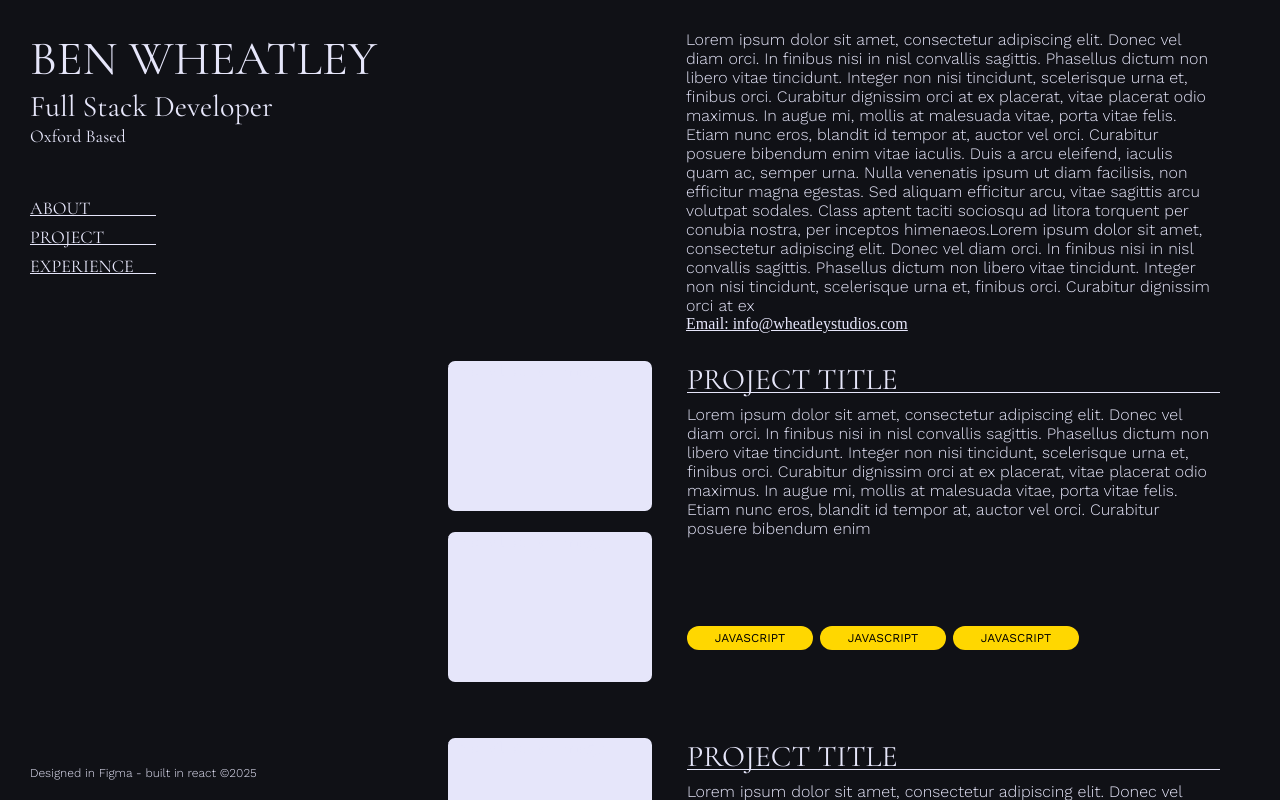
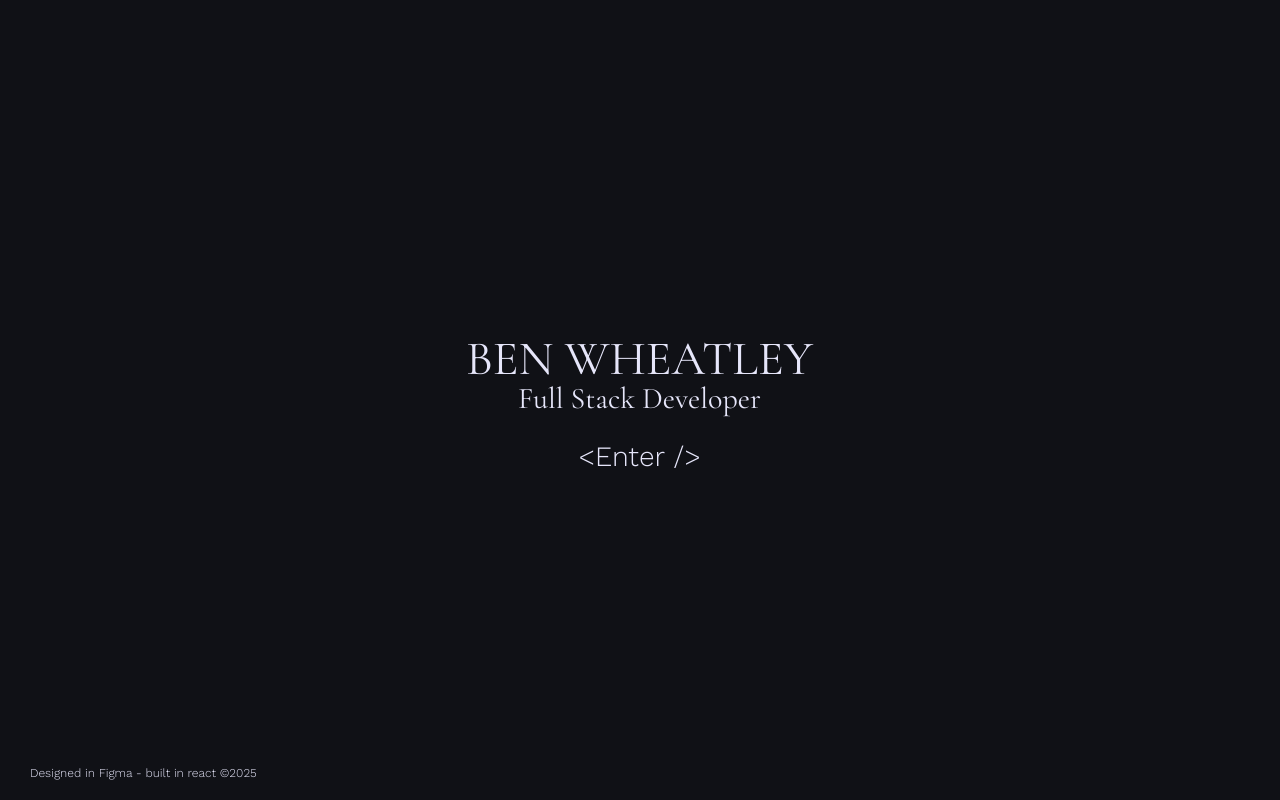
Before and after one commit to BenDavidWheatley/portfolio2025, a React (Create React App) app: page / in a window 1280 px wide. Shown: the top 800 px of the page. Built offline with nearby package versions, Linux system fonts and the light colour scheme.

Commit message:
CSS
Animation added to the site and some addition styling

```diff
--- a/src/containers/mainfeed/about/About.js
+++ b/src/containers/mainfeed/about/About.js
@@ -5,7 +5,7 @@ function About() {
     return (
         <section id='about' data-testid="about" className={Style.aboutContainer} >
             <p>Lorem ipsum dolor sit amet, consectetur adipiscing elit. Donec vel diam orci. In finibus nisi in nisl convallis sagittis. Phasellus dictum non libero vitae tincidunt. Integer non nisi tincidunt, scelerisque urna et, finibus orci. Curabitur dignissim orci at ex placerat, vitae placerat odio maximus. In augue mi, mollis at malesuada vitae, porta vitae felis. Etiam nunc eros, blandit id tempor at, auctor vel orci. Curabitur posuere bibendum enim vitae iaculis. Duis a arcu eleifend, iaculis quam ac, semper urna. Nulla venenatis ipsum ut diam facilisis, non efficitur magna egestas. Sed aliquam efficitur arcu, vitae sagittis arcu volutpat sodales. Class aptent taciti sociosqu ad litora torquent per conubia nostra, per inceptos himenaeos.Lorem ipsum dolor sit amet, consectetur adipiscing elit. Donec vel diam orci. In finibus nisi in nisl convallis sagittis. Phasellus dictum non libero vitae tincidunt. Integer non nisi tincidunt, scelerisque urna et, finibus orci. Curabitur dignissim orci at ex</p>
-            <a href="mailto:info@wheatleystudios.com?subject=Project%20Inquiry&body=Hi%20there,%0D%0A%0D%0AI%20would%20like%20to%20discuss%20a%20new%20project..."
+            <a rel="noreferrer" href="mailto:info@wheatleystudios.com?subject=Project%20Inquiry&body=Hi%20there,%0D%0A%0D%0AI%20would%20like%20to%20discuss%20a%20new%20project..."
    target="_blank"> Email: info@wheatleystudios.com</a>
         </section>
     )
--- a/src/containers/mainfeed/mainfeed.module.css
+++ b/src/containers/mainfeed/mainfeed.module.css
@@ -2,5 +2,6 @@
     width: 100%;
     max-width: 863px;
     position: absolute;
-    right: 0;
+    right: 30px;
+    z-index: -1;
 }
--- a/src/containers/mainfeed/projects/Projects.js
+++ b/src/containers/mainfeed/projects/Projects.js
@@ -4,17 +4,12 @@
     import Languages from './languages/Languages';
 
     function Project() {
-        // State is used to update the style of the container when mouse hovers in
-        // THIS NEEDS TO BE MOVED TO THE STORE
-        const [isHovered, setIsHovered] = useState(false);
 
         return (
             <section
                 data-testid="projects"
                 id="projects"
-                className={Style.projectContainer}
-                onMouseEnter={() => setIsHovered(true)}
-                onMouseLeave={() => setIsHovered(false)}>
+                className={Style.projectContainer}>
                     {/* Image container */}
                     <div className={Style.imageContainer}>
                         <Images />
@@ -26,9 +21,9 @@
                         <h2 className={Style.projectH2}>PROJECT TITLE</h2>
                         <p>Lorem ipsum dolor sit amet, consectetur adipiscing elit. Donec vel diam orci. In finibus nisi in nisl convallis sagittis. Phasellus dictum non libero vitae tincidunt. Integer non nisi tincidunt, scelerisque urna et, finibus orci. Curabitur dignissim orci at ex placerat, vitae placerat odio maximus. In augue mi, mollis at malesuada vitae, porta vitae felis. Etiam nunc eros, blandit id tempor at, auctor vel orci. Curabitur posuere bibendum enim </p>
                         <div className={Style.languageContainer}>
-                            <Languages ClassName={Style.languages} isHovered={isHovered} />
-                            <Languages ClassName={Style.languages} isHovered={isHovered} />
-                            <Languages ClassName={Style.languages} isHovered={isHovered} />
+                            <Languages ClassName={Style.languages} />
+                            <Languages ClassName={Style.languages} />
+                            <Languages ClassName={Style.languages} />
                         </div>
                     </div>
 
--- a/src/containers/mainfeed/projects/languages/Languages.js
+++ b/src/containers/mainfeed/projects/languages/Languages.js
@@ -3,7 +3,7 @@ import Style from './languages.module.css';
 
 function Languages(props) {
     return (
-        <section data-testid="languages" className={`${props.isHovered? Style.hovered : Style.NotHovered} ${Style.languageContainer}`} >
+        <section data-testid="languages" className={Style.languageContainer} >
                 <p>Javascript</p>
         </section>
     )
--- a/src/containers/mainfeed/projects/languages/languages.module.css
+++ b/src/containers/mainfeed/projects/languages/languages.module.css
@@ -1,34 +1,16 @@
-@import url('https://fonts.googleapis.com/css2?family=Cormorant+Garamond:wght@400;500;600;700&display=swap');
-
-
 .languageContainer {
     height: 24px;
     width: 126px;
     border-radius: 100px;
     display: flex;
+    background-color: #FFD700;
 }
 .languageContainer p {
     font-weight: 500;
     font-size: 12px;
-
     text-transform: uppercase;
     align-self: center;
     text-align: center;
     margin: auto;
-
-}
-.hovered  {
-    background-color: #101116;
-    transition: all 0.8s ease;
-}
-.NotHovered {
-    background-color: #FFD700;
-    transition: all 0.2s ease;
-}
-.NotHovered p{
     color: black;
 }
-.hovered p {
-    color: #E6E6FA !important;
-
-}
--- a/src/containers/mainfeed/projects/projects.module.css
+++ b/src/containers/mainfeed/projects/projects.module.css
@@ -3,7 +3,7 @@
 .projectContainer {
     box-sizing: border-box;
     width: 100%;
-    max-width: 863;
+    max-width: 863px;
     height: auto;
     min-height: 377px;
     padding: 28px 60px 28px 31px;
@@ -11,21 +11,35 @@
     flex-direction: row;
    justify-content: space-between;
     transition: all 0.5s ease;
-
+    position: relative;
+    margin-top: 10px;
 }
-.projectContainer:hover {
-    background-color: #B0C4DE;
+.projectContainer:after{
+    position: absolute;
+    content: '';
+    height: 0px;
+    width: 100%;
+    bottom: 0;
+    left: 0;
     border-radius: 7px;
-    transition: background-color 0.8s ease, border-radius 1s ease;
+    transition: all 0.5s;
+    z-index: -1;
 }
-.projectContainer:hover h2, .projectContainer:hover p {
-    color: #101116;
+.projectContainer:hover:after{
+    position: absolute;
+    content: '';
+    height: 100%;
+    width: 100%;
+    border-radius: 7px;
+    bottom: 0;
+    left: 0;
+    background-color: #B0C4DE1a;
+    border-right: #B0C4DE solid 1px;
+    border-bottom: #B0C4DE solid 1px;
+    transition: all 0.5s;    z-index: -1;
 }
 .projectContainer:hover p{
     font-weight: 300;
-}
-.projectContainer:hover .languages{
-    background-color: #101116;
 }
 
 /********* IMAGE CONTAINER ********/
--- a/src/containers/navAside/header/Header.js
+++ b/src/containers/navAside/header/Header.js
@@ -1,13 +1,33 @@
-import React from 'react';
-import Styles from './header.module.css';
+import React, { useState } from 'react';
+import Style from './header.module.css';
 
 function Header() {
+    const [isEntered, setIsEntered] = useState(false);
+
+    const handleEnterClick = () => {
+        setIsEntered(true);
+    };
+
     return (
-        <section data-testid="header" >
-            <h1>Ben Wheatley</h1>
-            <h2>Full Stack Developer</h2>
-            <h3>Oxford Based</h3>
+        <section
+            className={isEntered ? '': Style.headerSection}
+            data-testid="header"
+        >
+            <div className={`${isEntered? Style.backgroundFade : Style.background}` }></div>
+                <div className={Style.headerDiv}>
+                    <h1 className={isEntered? Style.mainHeaderAnimation : Style.mainHeader}>Ben Wheatley</h1>
+                    <h2 className={isEntered? Style.subheaderAnimation : Style.subheader}>Full Stack Developer</h2>
+                </div>
+
+                <h3 className={isEntered ? Style.mainHeaderThree : Style.noDisplay}>Oxford Based</h3>
+                <p
+                    className={isEntered ? Style.noDisplay : Style.enterSite}
+                    onClick={handleEnterClick}
+                >
+                    &lt;Enter /&gt;
+                </p>
         </section>
-    )
+    );
 }
+
 export default Header;
--- a/src/containers/navAside/header/header.module.css
+++ b/src/containers/navAside/header/header.module.css
@@ -0,0 +1,148 @@
+@import url('https://fonts.googleapis.com/css2?family=Work+Sans:wght@100;200;300;400;600&display=swap');
+
+.enterSite{
+    position: absolute;
+    width: 124px;
+    top: 50vh;
+    left: calc(50vw - 92px);
+    font-family: "Work Sans", sans-serif;
+    font-weight: 300;
+    font-size: 28px;
+    margin-top: 10px;
+    cursor: pointer;
+
+    animation: colorChange 1.5s ease-in;
+}
+
+.noDisplay {
+  display: none;
+
+}
+.mainHeaderThree{
+    position: absolute;
+}
+.headerDiv{
+    height: 95px;
+}
+
+/* Main headers starting position */
+.mainHeader {
+    position: absolute;
+    width: 348px;
+    top: calc(50vh - 100px);
+    left: calc(50vw - 30px - (348px / 2));
+    animation: colorChange 1s ease-in;
+}
+.subheader{
+    position: absolute;
+    width: 244px;
+    top: calc(50vh - 50px);
+    left: calc(50vw - 30px - 122px);
+    animation: colorChange 1.2s ease-in;
+}
+.subheaderAnimation {
+    animation: headerTwo 3.2s ease-in-out;
+}
+.mainHeaderAnimation {
+    animation: mainHeader 3.2s ease-in-out;
+}
+@keyframes colorChange {
+    0%{
+        color: #101116;
+    }
+    40%{
+        color: #101116;
+    }
+    100%{
+        color: #E6E6FA;
+    }
+}
+@keyframes mainHeader {
+    0%{
+        position: absolute;
+        width: 348px;
+        top: calc(50vh - 100px);
+        left: calc(50vw - 30px - (348px / 2));
+    }
+    10%{
+        position: absolute;
+        width: 348px;
+        top: calc(50vh - 100px);
+        left: calc(50vw - 30px - (348px / 2));
+    }
+    60%{
+        position: absolute;
+        width: 348px;
+        top: 0;
+        left: 0;
+    }
+    100% {
+        position: absolute;
+        width: 348px;
+        top: 0;
+        left: 0;
+    }
+}
+
+@keyframes headerTwo {
+    0%{
+        position: absolute;
+        width: 244px;
+        top: calc(50vh - 50px);
+        left: calc(50vw - 30px - 122px);
+    }
+    30%{
+        position: absolute;
+        width: 244px;
+        top: calc(50vh - 50px);
+        left: calc(50vw - 30px - 122px);
+    }
+    80%{
+        position: absolute;
+        width: 244px;
+        top: 58px;
+        left: 0px;
+    }
+    100%{
+        position: absolute;
+        width: 244px;
+        top: 58px;
+        left: 0px;
+    }
+}
+/* Background with animation */
+.background{
+    background-color: #101116;
+    height: 100vh;
+    width: 100vw;
+    transform: translateX(-30px) translatey(-30px);
+    opacity: 1;
+}
+.backgroundFade {
+    animation: backgroundFade 3s linear;
+}
+
+@keyframes backgroundFade {
+    0% {
+        background-color: #101116;
+        height: 100vh;
+        width: 100vw;
+        transform: translateX(-30px) translatey(-30px);
+        opacity: 1;
+    }
+    90% {
+        background-color: #101116;
+        height: 100vh;
+        width: 100vw;
+        transform: translateX(-30px) translatey(-30px);
+        opacity: 1;
+        }
+    100% {
+        opacity: 0;
+        background-color: #101116;
+        height: 100vh;
+        width: 100vw;
+        transform: translateX(-30px) translatey(-30px);
+
+    }
+}
--- a/src/containers/navAside/navigation/navigation.module.css
+++ b/src/containers/navAside/navigation/navigation.module.css
@@ -1,6 +1,6 @@
-.navAsideContainer{
-    width: 100%;
-    max-width:  534px;
+.navigationContainer{
+    margin-top: 126px;
+    width: 533px;
 }
 .navigationContainer ul{
     list-style-type: none;
--- a/src/index.css
+++ b/src/index.css
@@ -14,7 +14,7 @@ h1, h2, h3 {
 }
 h1 {
   font-size: 48px;
-  font-weight: 200;
+  font-weight: 100;
   text-transform: uppercase;
 }
 h2{
```
Also changed, not shown: src/containers/mainfeed/experience/experience.module.css (+30 -8 lines), public/logo192.png (deleted), public/logo512.png (deleted).
